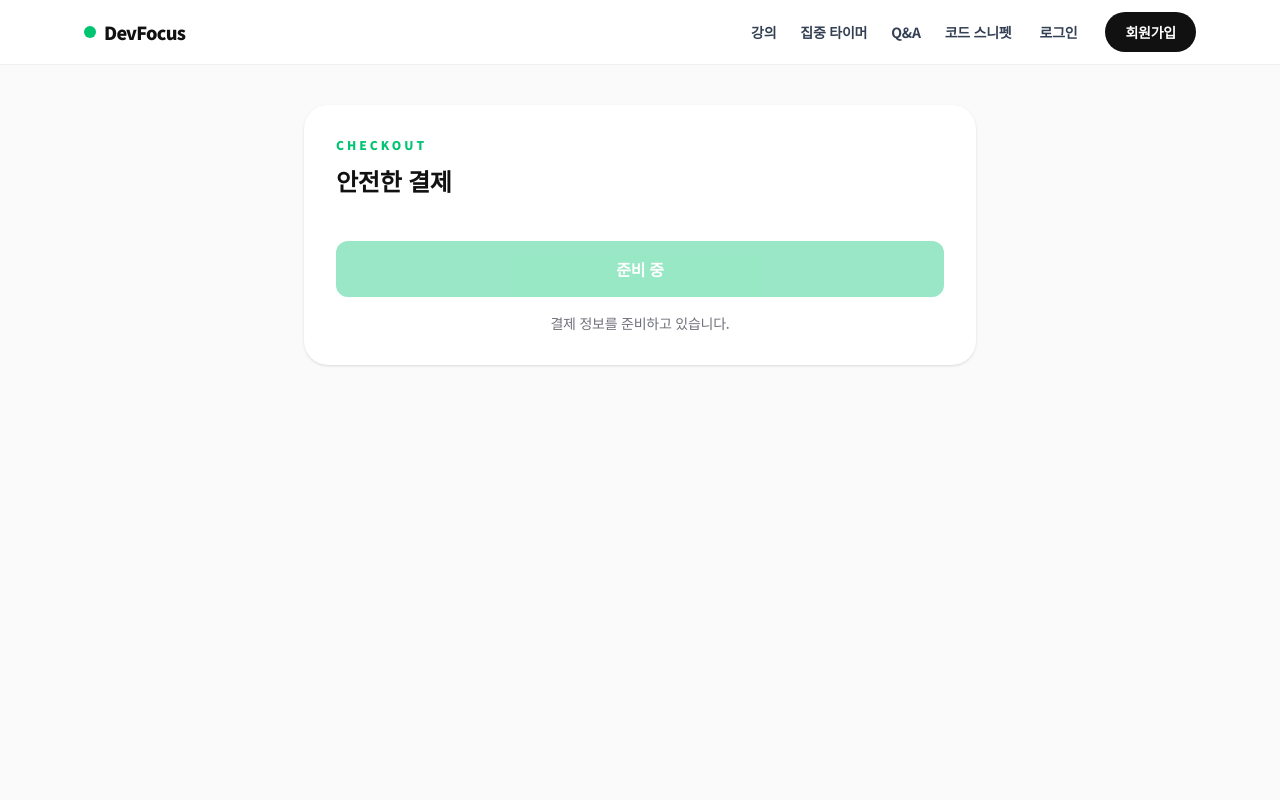
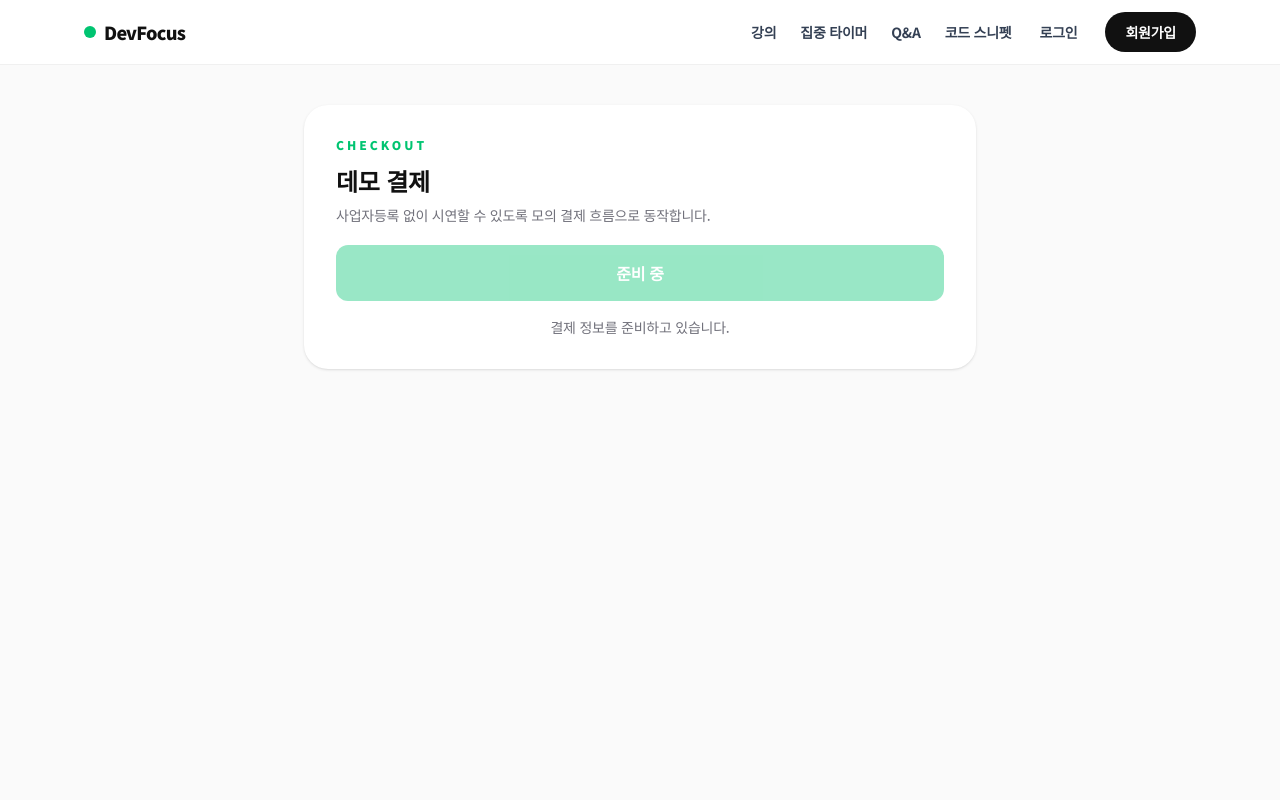
Before and after one commit to 081114ysm/totalcode-devfocus, a Next.js app in the folder 전체코드/frontend/: page /checkout in a window 1280 px wide. Shown: the top 800 px of the page. Built offline with nearby package versions, Linux system fonts and the light colour scheme; no server answers; sample sign-in values are in the browser's storage.

Commit message:
feat: switch checkout to demo payment flow

```diff
--- a/전체코드/frontend/app/checkout/page.tsx
+++ b/전체코드/frontend/app/checkout/page.tsx
@@ -1,48 +1,22 @@
 "use client";
 
-import { useEffect, useRef, useState } from "react";
+import { useEffect, useState } from "react";
 import { useRouter } from "next/navigation";
-import { loadTossPayments, type TossPaymentsWidgets } from "@tosspayments/tosspayments-sdk";
 import { api } from "@/lib/api";
 
-interface Order { orderId:string; amount:number; orderName:string; customerKey:string; }
-
-const FALLBACK_CLIENT_KEY = "test_ck_Z61JOxRQVE10leWR7PLwVW0X9bAq";
-
-function resolveClientKey() {
-  const envKey =
-    process.env.NEXT_PUBLIC_TOSS_CLIENT_KEY ||
-    process.env.NEXT_PUBLIC_TOSS_WIDGET_CLIENT_KEY ||
-    "";
-
-  if (/^(test|live)_ck_[A-Za-z0-9]+$/.test(envKey)) return envKey;
-  return FALLBACK_CLIENT_KEY;
-}
+interface Order { orderId:string; amount:number; orderName:string; customerKey:string; demoMode?:boolean; }
 
 export default function CheckoutPage(){
   const router=useRouter(); const [courseId,setCourseId]=useState(0);
-  const [order,setOrder]=useState<Order|null>(null); const [message,setMessage]=useState("결제 정보를 준비하고 있습니다."); const widget=useRef<TossPaymentsWidgets|null>(null);
+  const [order,setOrder]=useState<Order|null>(null); const [message,setMessage]=useState("결제 정보를 준비하고 있습니다."); const [loading,setLoading]=useState(false);
   useEffect(()=>{setCourseId(Number(new URLSearchParams(window.location.search).get("courseId")));},[]);
   useEffect(()=>{ if(!localStorage.getItem("token")){router.push("/login");return;} if(!courseId)return; api<Order>("/payments/initiate",{method:"POST",body:JSON.stringify({courseId})}).then(setOrder).catch((error)=>setMessage(error instanceof Error?error.message:"주문 생성 실패")); },[courseId,router]);
-  useEffect(()=>{
+  async function payDemo(){
     if(!order)return;
-    const clientKey=resolveClientKey();
-    loadTossPayments(clientKey)
-      .then(async(toss)=>{
-        const paymentWidget=toss.widgets({customerKey:order.customerKey});
-        widget.current=paymentWidget;
-        await paymentWidget.setAmount({currency:"KRW",value:order.amount});
-        await Promise.all([
-          paymentWidget.renderPaymentMethods({selector:"#payment-method",variantKey:"DEFAULT"}),
-          paymentWidget.renderAgreement({selector:"#agreement",variantKey:"AGREEMENT"}),
-        ]);
-        setMessage("");
-      })
-      .catch((error)=>{
-        const reason = error instanceof Error ? error.message : "unknown error";
-        setMessage(`결제 위젯을 불러오지 못했습니다: ${reason}`);
-      });
-  },[order]);
-  async function pay(){ if(!order||!widget.current)return; const origin=window.location.origin; await widget.current.requestPayment({orderId:order.orderId,orderName:order.orderName,successUrl:`${origin}/payments/success`,failUrl:`${origin}/payments/fail`,customerEmail:localStorage.getItem("email")||undefined}); }
-  return <div className="min-h-screen bg-zinc-50 px-4 py-10"><div className="mx-auto max-w-2xl rounded-3xl bg-white p-5 shadow-sm sm:p-8"><p className="text-xs font-extrabold tracking-[3px] text-[#00C471]">CHECKOUT</p><h1 className="mt-3 text-2xl font-extrabold">안전한 결제</h1>{order&&<div className="mt-6 flex justify-between rounded-2xl bg-zinc-50 p-5"><span>{order.orderName}</span><strong>{order.amount.toLocaleString()}원</strong></div>}<div id="payment-method" className="mt-6"/><div id="agreement"/><button onClick={pay} disabled={!order||!!message} className="mt-5 w-full rounded-xl bg-[#00C471] py-4 font-bold text-white disabled:opacity-40">{order?`${order.amount.toLocaleString()}원 결제하기`:"준비 중"}</button>{message&&<p className="mt-4 text-center text-sm text-zinc-500">{message}</p>}</div></div>;
+    setLoading(true);
+    setMessage("데모 결제를 진행하고 있습니다.");
+    const paymentKey = `demo_${globalThis.crypto?.randomUUID?.() || Date.now().toString(36)}`;
+    router.push("/payments/success?paymentKey=" + encodeURIComponent(paymentKey) + "&orderId=" + encodeURIComponent(order.orderId) + "&amount=" + encodeURIComponent(String(order.amount)));
+  }
+  return <div className="min-h-screen bg-zinc-50 px-4 py-10"><div className="mx-auto max-w-2xl rounded-3xl bg-white p-5 shadow-sm sm:p-8"><p className="text-xs font-extrabold tracking-[3px] text-[#00C471]">CHECKOUT</p><h1 className="mt-3 text-2xl font-extrabold">데모 결제</h1><p className="mt-2 text-sm text-zinc-500">사업자등록 없이 시연할 수 있도록 모의 결제 흐름으로 동작합니다.</p>{order&&<div className="mt-6 rounded-2xl bg-zinc-50 p-5"><div className="flex justify-between gap-4"><span className="font-medium">{order.orderName}</span><strong>{order.amount.toLocaleString()}원</strong></div><div className="mt-3 rounded-xl bg-amber-50 p-3 text-xs text-amber-700">실제 카드 결제가 아니라 수강 등록 시연용 데모 결제입니다.</div></div>}<button onClick={payDemo} disabled={!order||loading} className="mt-5 w-full rounded-xl bg-[#00C471] py-4 font-bold text-white disabled:opacity-40">{loading?"처리 중":order?`${order.amount.toLocaleString()}원 데모 결제하기`:"준비 중"}</button>{message&&<p className="mt-4 text-center text-sm text-zinc-500">{message}</p>}</div></div>;
 }
```
Also changed, not shown: 2 other files (tests, documents, lock files or other folders).
